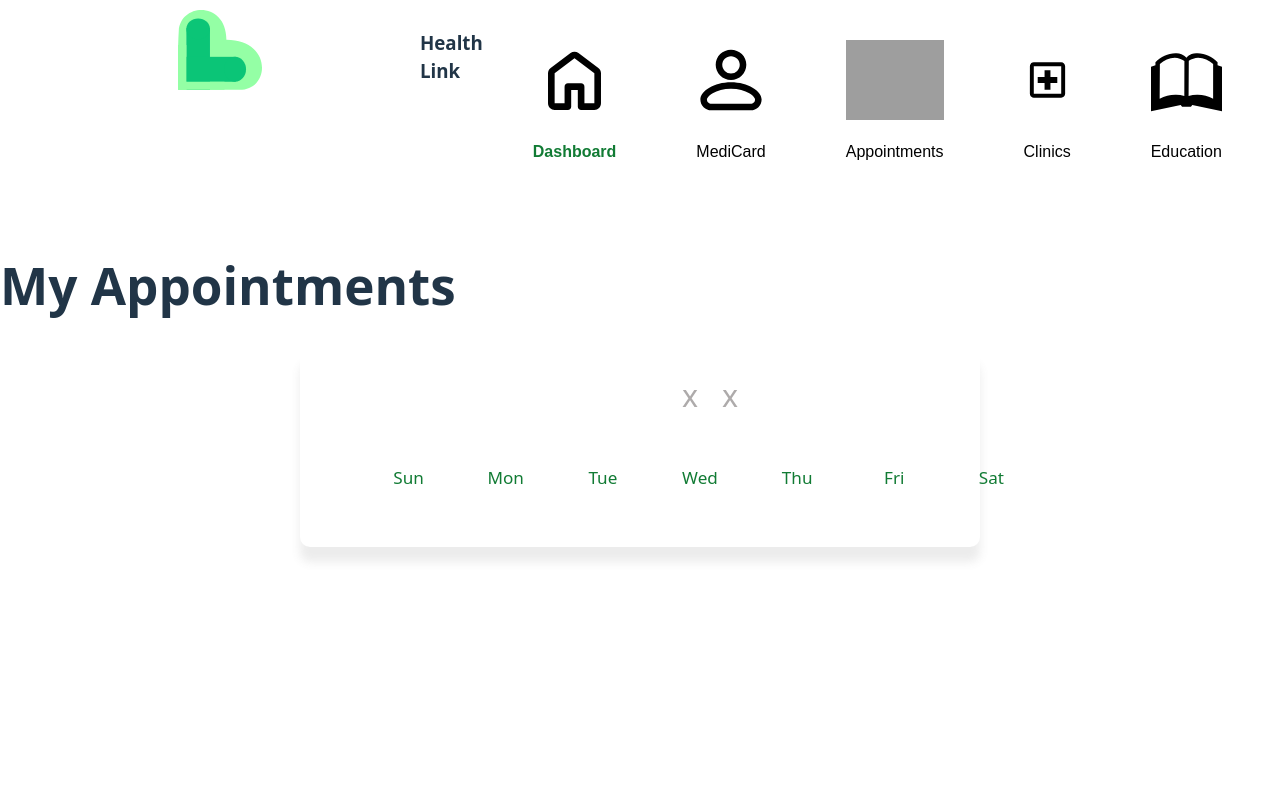
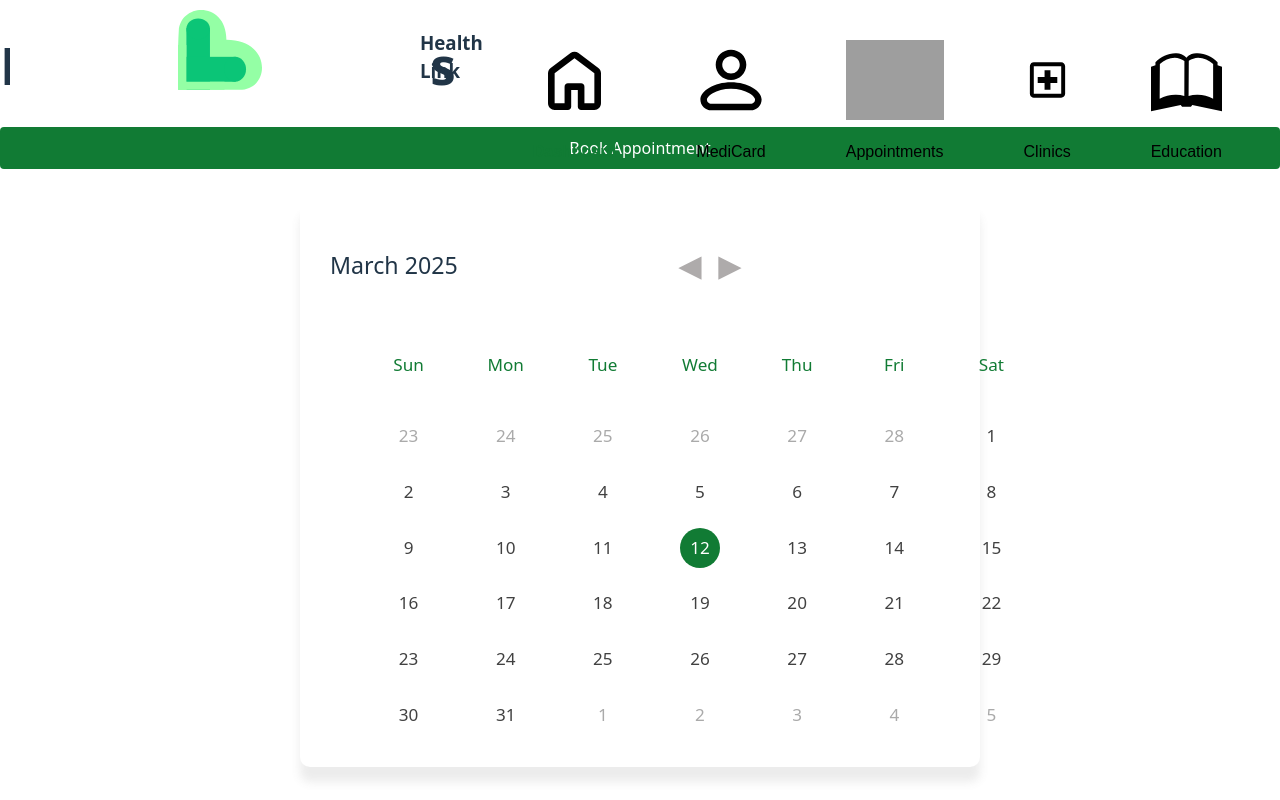
Before and after one commit to reaapunzell/HealthLink, a React (Vite) app in the folder health-link/: page /appointments in a window 1280 px wide. Built offline with nearby package versions, Linux system fonts and the light colour scheme; grey boxes are pictures that could not be loaded.

Commit message:
fix calendar component

```diff
--- a/health-link/src/components/AppointmentCalendar.jsx
+++ b/health-link/src/components/AppointmentCalendar.jsx
@@ -1,4 +1,4 @@
-import React, {useState, useEffect, useRef} from 'react';
+import React, { useState, useEffect, useRef } from 'react';
 import Navigation from './Navigation';
 
 function AppointmentCalendar() {
@@ -9,8 +9,6 @@ function AppointmentCalendar() {
     const dayRef = useRef(null);
     const currDateRef = useRef(null);
 
-
-    // Array of month names
     const months = [
         "January", "February", "March", "April", "May", "June",
         "July", "August", "September", "October", "November", "December"
@@ -20,59 +18,64 @@ const months = [
         const appointmentDate = prompt('Enter appointment date (DD-MM-YYYY):');
         if (appointmentDate) {
             const [day, month, year] = appointmentDate.split('-').map(Number);
-      setAppointmentDates([...appointmentDates, { day, month: month - 1, year }]);
+            setAppointmentDates(prevAppointments => [...prevAppointments, { day, month: month - 1, year }]);
             alert(`Appointment booked for ${appointmentDate}`);
         }
-  }
+    };
+
+    const handlePrevMonth = () => {
+        setMonth(prev => (prev === 0 ? 11 : prev - 1));
+        setYear(prev => (month === 0 ? prev - 1 : prev));
+    };
+
+    const handleNextMonth = () => {
+        setMonth(prev => (prev === 11 ? 0 : prev + 1));
+        setYear(prev => (month === 11 ? prev + 1 : prev));
+    };
+
+    const [calendarDays, setCalendarDays] = useState([]);
 
     useEffect(() => {
-    if (!dayRef.current || !currDateRef.current) return;
-
         let dayone = new Date(year, month, 1).getDay();
         let lastdate = new Date(year, month + 1, 0).getDate();
         let dayend = new Date(year, month, lastdate).getDay();
         let monthlastdate = new Date(year, month, 0).getDate();
 
-    let lit = "";
+        let daysArray = [];
 
         for (let i = dayone; i > 0; i--) {
-      lit += `<li class="inactive">${monthlastdate - i + 1}</li>`;
+            daysArray.push(<li key={`prev-${i}`} className="inactive">{monthlastdate - i + 1}</li>);
         }
 
         for (let i = 1; i <= lastdate; i++) {
-      let isToday = i === date.getDate() && month === new Date().getMonth() && year === new Date().getFullYear() ? "active" : "";
-      let isAppointment = appointmentDates.some(appt => appt.day === i && appt.month === month && appt.year === year) ? "appointment" : "";
+            let isToday = i === date.getDate() && month === new Date().getMonth() && year === new Date().getFullYear();
+            let isAppointment = appointmentDates.some(appt => appt.day === i && appt.month === month && appt.year === year);
 
-      lit += `<li class="${isToday} ${isAppointment}">${i}</li>`;
+            daysArray.push(
+                <li key={`curr-${i}`} className={`${isToday ? "active" : ""} ${isAppointment ? "appointment" : ""}`}>
+                    {i}
+                </li>
+            );
         }
 
         for (let i = dayend; i < 6; i++) {
-      lit += `<li class="inactive">${i - dayend + 1}</li>`;
+            daysArray.push(<li key={`next-${i}`} className="inactive">{i - dayend + 1}</li>);
         }
 
-    currDateRef.current.innerText = `${months[month]} ${year}`;
-    dayRef.current.innerHTML = lit;
-
+        setCalendarDays(daysArray);
     }, [month, year, appointmentDates]);
 
-
     return (
-
         <div className="app-container">
             <Navigation />
             <h1>My Appointments</h1>
+            <button onClick={handleSetAppointment}>Book Appointment</button>
             <div className="calendar-container">
                 <header className="calendar-header">
-            <p className="calendar-current-date"></p>
+                    <p ref={currDateRef} className="calendar-current-date">{`${months[month]} ${year}`}</p>
                     <div className="calendar-navigation">
-                <span id="calendar-prev"
-                      className="material-symbols-rounded">
-                    x
-                </span>
-                <span id="calendar-next"
-                      className="material-symbols-rounded">
-                    x
-                </span>
+                        <span id="calendar-prev" className="material-symbols-rounded" onClick={handlePrevMonth}>◀</span>
+                        <span id="calendar-next" className="material-symbols-rounded" onClick={handleNextMonth}>▶</span>
                     </div>
                 </header>
 
@@ -86,11 +89,11 @@ return (
                         <li>Fri</li>
                         <li>Sat</li>
                     </ul>
-            <ul className="calendar-dates"></ul>
+                    <ul ref={dayRef} className="calendar-dates">{calendarDays}</ul>
                 </div>
             </div>
         </div>
-)
+    );
 }
 
 export default AppointmentCalendar;
```
Lines whose indentation alone changed are shown as unchanged.
